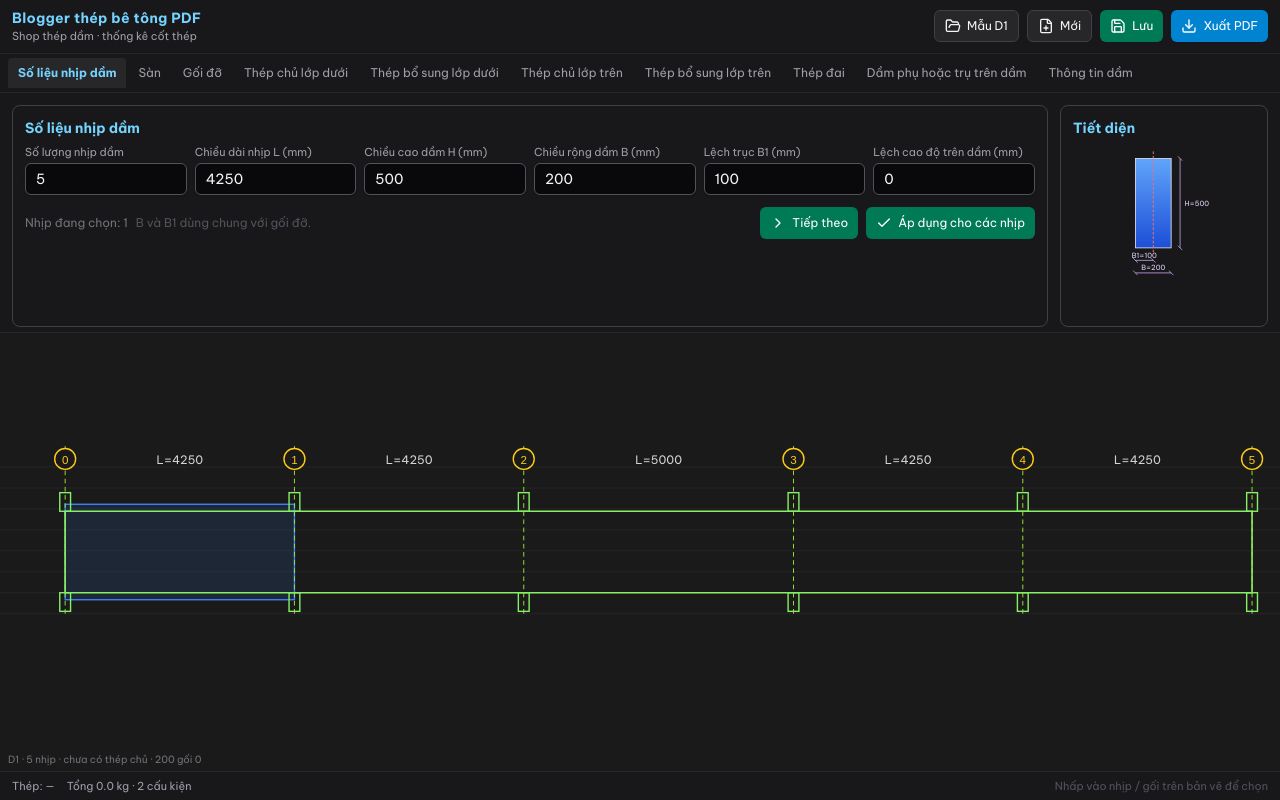
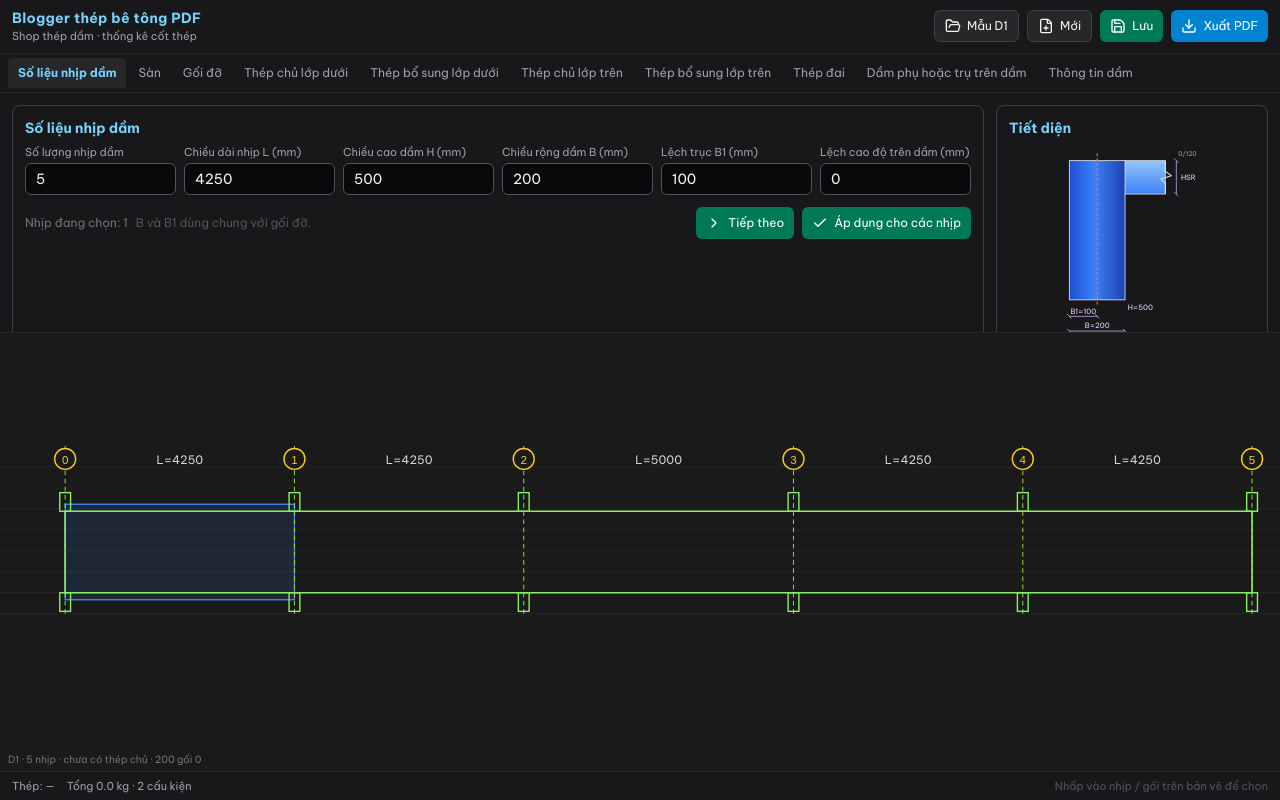
Before and after one commit to ntgiahuy/dam, a Next.js app: page / in a window 1280 px wide. Built offline with nearby package versions, Linux system fonts and the light colour scheme.

Commit message:
Redraw slab typical section from shop-drawing sketch
Side slabs follow HL/HSL/HR/HSR, with B/B1 axis dims and break lines
on the Sàn tab typical diagram.

```diff
--- a/components/beam/BeamApp.tsx
+++ b/components/beam/BeamApp.tsx
@@ -296,6 +296,8 @@ export function BeamApp() {
         {TABS.map((t) => (
           <button
             key={t.id}
+            type="button"
+            data-tab={t.id}
             onClick={() => setTab(t.id)}
             className={`shrink-0 rounded-t px-2.5 py-1.5 text-[12px] ${
               tab === t.id
@@ -402,34 +404,46 @@ export function BeamApp() {
                       ))}
                     </Select>
                   </Field>
-                  <Field label="Chiều dày sàn Hsl (mm)">
+                  {(span.slabType === 1 || span.slabType === 2) && (
+                    <>
+                      <Field label="Chiều dày sàn HSL (mm)">
                         <Input
                           type="number"
+                          min={0}
                           value={span.Hsl}
                           onChange={(e) => patchSpan({ Hsl: Number(e.target.value) || 0 })}
                         />
                       </Field>
-                  <Field label="Khoảng cách Hl (mm)">
+                      <Field label="Lệch đỉnh dầm HL (mm)">
                         <Input
                           type="number"
+                          min={0}
                           value={span.Hl}
                           onChange={(e) => patchSpan({ Hl: Number(e.target.value) || 0 })}
                         />
                       </Field>
-                  <Field label="Chiều dày sàn Hsr (mm)">
+                    </>
+                  )}
+                  {(span.slabType === 1 || span.slabType === 3) && (
+                    <>
+                      <Field label="Chiều dày sàn HSR (mm)">
                         <Input
                           type="number"
+                          min={0}
                           value={span.Hsr}
                           onChange={(e) => patchSpan({ Hsr: Number(e.target.value) || 0 })}
                         />
                       </Field>
-                  <Field label="Khoảng cách Hr (mm)">
+                      <Field label="Lệch đỉnh dầm HR (mm)">
                         <Input
                           type="number"
+                          min={0}
                           value={span.Hr}
                           onChange={(e) => patchSpan({ Hr: Number(e.target.value) || 0 })}
                         />
                       </Field>
+                    </>
+                  )}
                 </div>
                 <div className="mt-3 flex flex-wrap items-center gap-2">
                   <span className="text-xs text-zinc-500">Nhịp đang chọn: {selectedSpan + 1}</span>
--- a/components/beam/SectionSketch.tsx
+++ b/components/beam/SectionSketch.tsx
@@ -1,7 +1,11 @@
 "use client";
 
+import { useId } from "react";
 import { Panel } from "@/components/ui/field";
 import type { Span } from "@/lib/types";
+
+const DIM = "#d8b4fe";
+const DIM_FILL = "#e9d5ff";
 
 function DimH({
   x1,
@@ -16,14 +20,20 @@ function DimH({
 }) {
   const a = Math.min(x1, x2);
   const b = Math.max(x1, x2);
+  const span = b - a;
   const mid = (a + b) / 2;
-  const span = b - a;
   return (
-    <g stroke="#d8b4fe" fill="#e9d5ff" strokeWidth={0.8}>
-      {span > 4 && <line x1={a} y1={y} x2={b} y2={y} />}
-      <line x1={a - 2.5} y1={y - 2.5} x2={a + 2.5} y2={y + 2.5} />
-      {span > 4 && <line x1={b - 2.5} y1={y - 2.5} x2={b + 2.5} y2={y + 2.5} />}
-      <text x={span > 10 ? mid : a - 4} y={y - 3} textAnchor={span > 10 ? "middle" : "end"} fontSize={8} stroke="none">
+    <g stroke={DIM} fill={DIM_FILL} strokeWidth={0.8}>
+      {span > 3 && <line x1={a} y1={y} x2={b} y2={y} />}
+      <line x1={a - 2.4} y1={y - 2.4} x2={a + 2.4} y2={y + 2.4} />
+      {span > 3 && <line x1={b - 2.4} y1={y - 2.4} x2={b + 2.4} y2={y + 2.4} />}
+      <text
+        x={span > 14 ? mid : a - 4}
+        y={y - 3}
+        textAnchor={span > 14 ? "middle" : "end"}
+        fontSize={8}
+        stroke="none"
+      >
         {label}
       </text>
     </g>
@@ -35,104 +45,185 @@ function DimV({
   y1,
   y2,
   label,
+  align = "right",
 }: {
   x: number;
   y1: number;
   y2: number;
   label: string;
+  align?: "left" | "right";
 }) {
   const a = Math.min(y1, y2);
   const b = Math.max(y1, y2);
+  const h = b - a;
+  if (h < 2.5) return null;
   return (
-    <g stroke="#d8b4fe" fill="#e9d5ff" strokeWidth={0.8}>
+    <g stroke={DIM} fill={DIM_FILL} strokeWidth={0.8}>
       <line x1={x} y1={a} x2={x} y2={b} />
-      <line x1={x - 2.5} y1={a - 2.5} x2={x + 2.5} y2={a + 2.5} />
-      <line x1={x - 2.5} y1={b - 2.5} x2={x + 2.5} y2={b + 2.5} />
-      <text x={x + 5} y={(a + b) / 2 + 3} fontSize={8} stroke="none">
+      <line x1={x - 2.4} y1={a - 2.4} x2={x + 2.4} y2={a + 2.4} />
+      <line x1={x - 2.4} y1={b - 2.4} x2={x + 2.4} y2={b + 2.4} />
+      <text
+        x={align === "right" ? x + 5 : x - 5}
+        y={h > 11 ? (a + b) / 2 + 3 : a - 2}
+        textAnchor={align === "right" ? "start" : "end"}
+        fontSize={8}
+        stroke="none"
+      >
         {label}
       </text>
     </g>
   );
 }
 
+/** Zigzag break at the outer end of a continuing slab. */
+function BreakMarks({ x, y, h, side }: { x: number; y: number; h: number; side: "left" | "right" }) {
+  const cy = y + h / 2;
+  const amp = Math.min(6.5, Math.max(4, h * 0.42));
+  const s = side === "left" ? -1 : 1;
+  return (
+    <path
+      d={`M ${x} ${y} L ${x} ${cy - amp}
+         L ${x + s * amp} ${cy - amp * 0.28}
+         L ${x - s * amp * 0.75} ${cy + amp * 0.28}
+         L ${x} ${cy + amp}
+         L ${x} ${y + h}`}
+      fill="none"
+      stroke="#e5e7eb"
+      strokeWidth={1.15}
+      strokeLinejoin="round"
+    />
+  );
+}
+
+/**
+ * Typical beam+slab cross-section (shop-drawing “hình điển hình”).
+ * HL / HR = drop from top of stem to top of slab.
+ * HSL / HSR = slab thickness.
+ * B = stem width; B1 = left face of stem → axis.
+ */
 export function SectionSketch({ span }: { span: Span }) {
+  const uid = useId().replace(/:/g, "");
+  const stemFill = `url(#stem-${uid})`;
+  const slabFill = `url(#slab-${uid})`;
+
   const B = Math.max(span.B || 1, 1);
   const H = Math.max(span.H || 1, 1);
   const B1 = Number.isFinite(span.B1) ? Math.max(0, span.B1) : B / 2;
   const t = span.slabType ?? 0;
-  const leftOver = t === 1 || t === 2 ? Math.max(span.Hl || 0, 0) : 0;
-  const rightOver = t === 1 || t === 3 ? Math.max(span.Hr || 0, 0) : 0;
-  const leftTh = leftOver > 0 ? Math.max(span.Hsl || 80, 20) : 0;
-  const rightTh = rightOver > 0 ? Math.max(span.Hsr || 80, 20) : 0;
+  const showL = t === 1 || t === 2;
+  const showR = t === 1 || t === 3;
 
-  const totalW = leftOver + B + rightOver;
-  const innerW = 108;
-  const innerH = 100;
-  const scale = Math.min(innerW / totalW, innerH / H);
-  const ox = 18 + (innerW - totalW * scale) / 2;
-  const oy = 14;
-  const stemX = ox + leftOver * scale;
-  const stemY = oy;
+  const Hl = showL ? Math.max(span.Hl || 0, 0) : 0;
+  const Hr = showR ? Math.max(span.Hr || 0, 0) : 0;
+  const HslIn = showL ? Math.max(span.Hsl || 0, 0) : 0;
+  const HsrIn = showR ? Math.max(span.Hsr || 0, 0) : 0;
+  // Empty thickness still draws a typical slab so “sàn hai bên” matches the CAD sketch.
+  const HslDraw = showL ? Math.max(HslIn, 80) : 0;
+  const HsrDraw = showR ? Math.max(HsrIn, 80) : 0;
+
+  const maxDown = Math.max(H, Hl + HslDraw, Hr + HsrDraw, 1);
+
+  const vw = 268;
+  const vh = 214;
+  const padL = showL ? 54 : 22;
+  const padR = showR ? 54 : 36;
+  const padT = 16;
+  const padB = 46;
+  const slabLen = 44;
+  const innerW = vw - padL - padR;
+  const innerH = vh - padT - padB;
+  const stemRoom = innerW - (showL ? slabLen : 0) - (showR ? slabLen : 0);
+  const scale = Math.min(stemRoom / B, innerH / maxDown);
+
   const stemW = B * scale;
   const stemH = H * scale;
+  const extraX = (stemRoom - stemW) / 2;
+  const stemX = padL + (showL ? slabLen : 0) + extraX;
+  const stemY = padT;
+  const bot = stemY + stemH;
   const axisX = stemX + Math.min(B1, B) * scale;
-  const leftX = ox;
+
+  const leftTop = stemY + Hl * scale;
+  const rightTop = stemY + Hr * scale;
+  const leftHpx = showL ? Math.max(HslDraw * scale, 7) : 0;
+  const rightHpx = showR ? Math.max(HsrDraw * scale, 7) : 0;
+  const leftX = stemX - slabLen;
   const rightX = stemX + stemW;
-  const slabTop = oy;
-  const bot = stemY + stemH;
 
   return (
-    <Panel title="Tiết diện" className="w-52 shrink-0">
-      <svg viewBox="0 0 168 188" className="h-[168px] w-full">
+    <Panel title="Tiết diện" className="w-[272px] shrink-0">
+      <svg viewBox={`0 0 ${vw} ${vh}`} className="h-[196px] w-full">
         <defs>
-          <linearGradient id={`secFill-${span.id}`} x1="0" y1="0" x2="0" y2="1">
-            <stop offset="0%" stopColor="#60a5fa" />
-            <stop offset="100%" stopColor="#1d4ed8" />
+          <linearGradient id={`stem-${uid}`} x1="0" y1="0" x2="1" y2="0">
+            <stop offset="0%" stopColor="#1d4ed8" />
+            <stop offset="45%" stopColor="#3b82f6" />
+            <stop offset="100%" stopColor="#1e40af" />
+          </linearGradient>
+          <linearGradient id={`slab-${uid}`} x1="0" y1="0" x2="0" y2="1">
+            <stop offset="0%" stopColor="#93c5fd" />
+            <stop offset="100%" stopColor="#3b82f6" />
           </linearGradient>
         </defs>
-        {leftOver > 0 && (
+
+        {showL && (
+          <g>
             <rect
               x={leftX}
-            y={slabTop}
-            width={leftOver * scale + stemW * 0.02}
-            height={leftTh * scale}
-            fill={`url(#secFill-${span.id})`}
+              y={leftTop}
+              width={slabLen + 0.8}
+              height={leftHpx}
+              fill={slabFill}
               stroke="#e5e7eb"
               strokeWidth={0.8}
             />
+            <BreakMarks x={leftX} y={leftTop} h={leftHpx} side="left" />
+            <DimV x={leftX - 12} y1={stemY} y2={leftTop} label="HL" align="left" />
+            <DimV x={leftX - 12} y1={leftTop} y2={leftTop + leftHpx} label="HSL" align="left" />
+            <text x={leftX - 14} y={Math.max(leftTop - 5, 11)} textAnchor="end" fill="#a1a1aa" fontSize={7}>
+              {Math.round(Hl)}/{Math.round(HslIn)}
+            </text>
+          </g>
         )}
-        {rightOver > 0 && (
+
+        {showR && (
+          <g>
             <rect
-            x={rightX - stemW * 0.02}
-            y={slabTop}
-            width={rightOver * scale + stemW * 0.02}
-            height={rightTh * scale}
-            fill={`url(#secFill-${span.id})`}
+              x={rightX - 0.8}
+              y={rightTop}
+              width={slabLen + 0.8}
+              height={rightHpx}
+              fill={slabFill}
               stroke="#e5e7eb"
               strokeWidth={0.8}
             />
+            <BreakMarks x={rightX + slabLen} y={rightTop} h={rightHpx} side="right" />
+            <DimV x={rightX + slabLen + 12} y1={stemY} y2={rightTop} label="HR" align="right" />
+            <DimV x={rightX + slabLen + 12} y1={rightTop} y2={rightTop + rightHpx} label="HSR" align="right" />
+            <text x={rightX + slabLen + 14} y={Math.max(rightTop - 5, 11)} fill="#a1a1aa" fontSize={7}>
+              {Math.round(Hr)}/{Math.round(HsrIn)}
+            </text>
+          </g>
         )}
-        <rect
-          x={stemX}
-          y={stemY}
-          width={stemW}
-          height={stemH}
-          fill={`url(#secFill-${span.id})`}
-          stroke="#e5e7eb"
-          strokeWidth={0.9}
-        />
+
+        <rect x={stemX} y={stemY} width={stemW} height={stemH} fill={stemFill} stroke="#e5e7eb" strokeWidth={0.9} />
         <line
           x1={axisX}
-          y1={oy - 8}
+          y1={stemY - 8}
           x2={axisX}
-          y2={bot + 6}
+          y2={bot + 5}
           stroke="#f87171"
-          strokeDasharray="3 2"
-          strokeWidth={1.1}
+          strokeDasharray="3.2 2.2"
+          strokeWidth={1.15}
         />
-        <DimV x={Math.max(rightX, ox + totalW * scale) + 10} y1={oy} y2={bot} label={`H=${Math.round(H)}`} />
-        <DimH x1={stemX} x2={stemX + stemW} y={bot + 28} label={`B=${Math.round(B)}`} />
-        <DimH x1={stemX} x2={axisX} y={bot + 14} label={`B1=${Math.round(B1)}`} />
+
+        {!showR && <DimV x={stemX + stemW + 11} y1={stemY} y2={bot} label={`H=${Math.round(H)}`} align="right" />}
+        {showR && (
+          <text x={stemX + stemW + 3} y={bot + 11} fill="#e9d5ff" fontSize={8}>
+            H={Math.round(H)}
+          </text>
+        )}
+        <DimH x1={stemX} x2={axisX} y={bot + 18} label={`B1=${Math.round(B1)}`} />
+        <DimH x1={stemX} x2={stemX + stemW} y={bot + 34} label={`B=${Math.round(B)}`} />
       </svg>
     </Panel>
   );
```
Also changed, not shown: 12 other files (tests, documents, lock files or other folders). Lines whose indentation alone changed are shown as unchanged.
